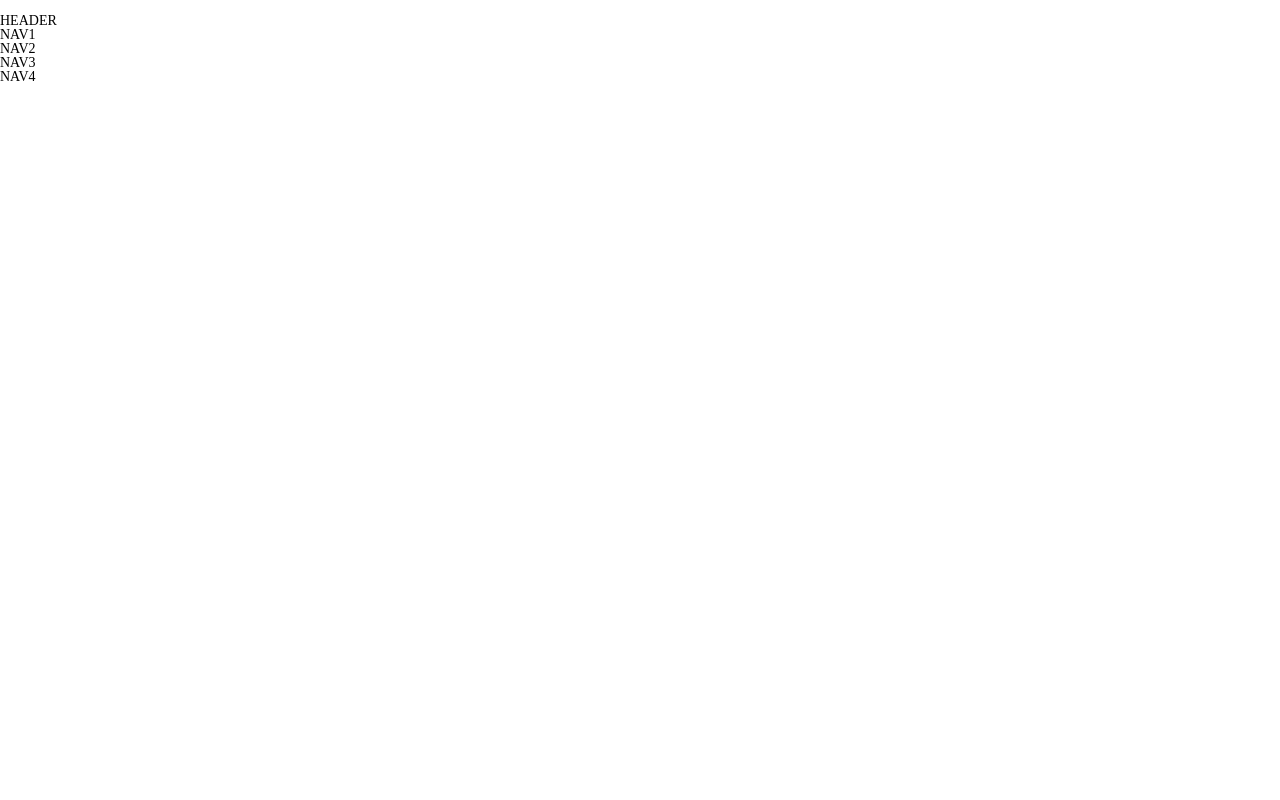
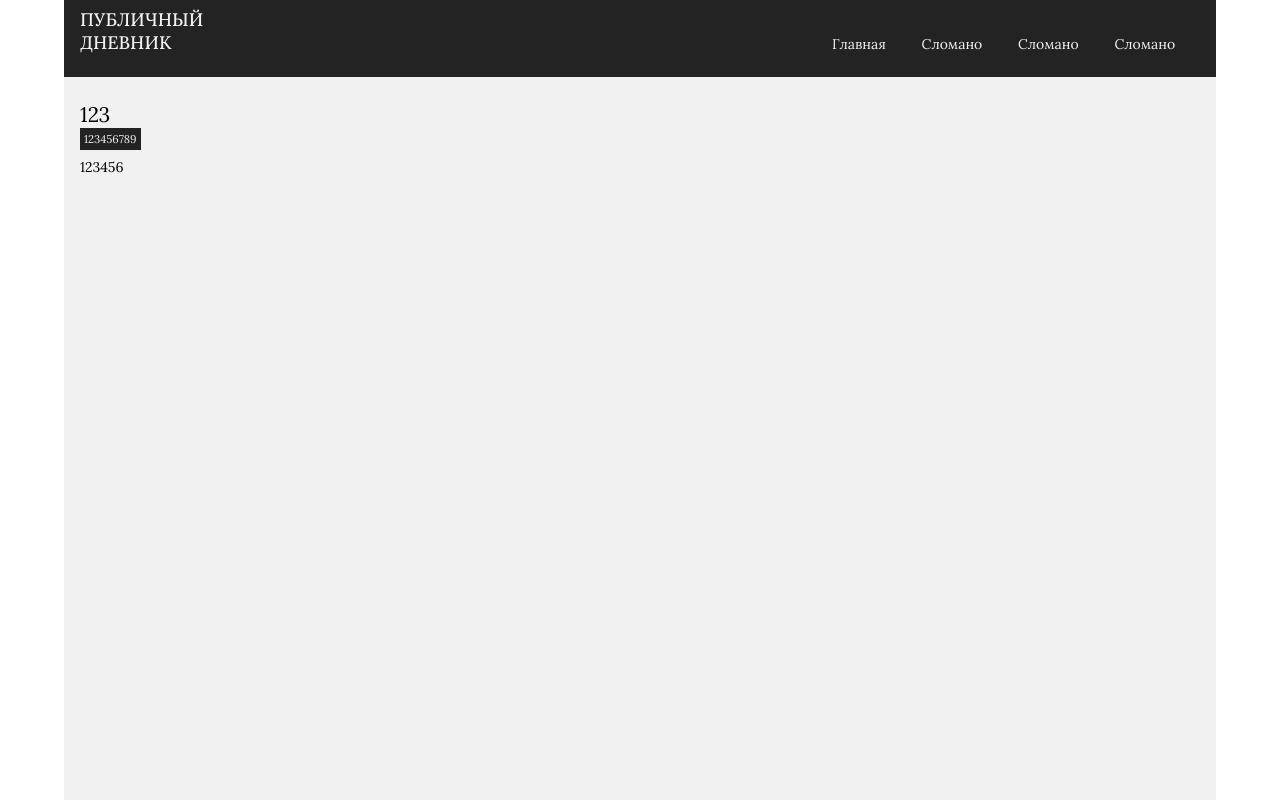
Before and after one commit to RakZarYt/public_diary, a plain HTML site: page index.html in a window 1280 px wide. Drawn offline with Linux system fonts and the light colour scheme.

Commit message:
Добавил стилизацию content, и header. Немного изменил структуру.

```diff
--- a/css/style.css
+++ b/css/style.css
@@ -1,5 +1,6 @@
 @charset "UTF-8";
 /*Обнуление*/
+@import url("https://fonts.googleapis.com/css2?family=Lora:ital,wght@0,400;0,500;0,700;1,400;1,500;1,700&display=swap");
 * {
   padding: 0;
   margin: 0;
@@ -59,3 +60,49 @@ h1, h2, h3, h4, h5, h6 {
   font-weight: 400; }
 
 /*--------------------------*/
+.body {
+  font: 1rem "Lora"; }
+
+.page {
+  background: #f1f1f1;
+  width: 90%;
+  min-height: 100%;
+  margin: 0 auto; }
+
+.header {
+  background: #232323;
+  padding: 8px; }
+  .header .header__item {
+    display: inline-block;
+    color: #f1f1f1; }
+  .header .header__item_heading {
+    padding-left: 8px;
+    font: 1.3rem "Lora";
+    font-weight: 500;
+    width: 20%; }
+  .header .header__item_nav {
+    padding-right: 16px;
+    width: 79.6%;
+    text-align: right; }
+  .header .header__nav {
+    display: inline-block; }
+  .header .header__nav__item {
+    display: inline-block;
+    margin: 16px; }
+
+.content {
+  padding: 16px; }
+  .content .section .article {
+    margin: 8px 0; }
+    .content .section .article .article__heading {
+      font: 1.5rem "Lora";
+      weight: 500; }
+    .content .section .article .article__date {
+      font: 0.8rem "Lora";
+      color: #f1f1f1;
+      background: #232323;
+      display: inline-block;
+      padding: 4px; }
+    .content .section .article .article__content {
+      font: 1rem "Lora";
+      margin-top: 8px; }
--- a/index.html
+++ b/index.html
@@ -8,20 +8,27 @@
 </head>
 <body class="body">
 	<div class="page">
-		﻿<header>
-	<div class="header__item">HEADER</div>
-	<div class="header__item">
-		<nav class="nav">
-			<p class="nav__item">NAV1</p>
-			<p class="nav__item">NAV2</p>
-			<p class="nav__item">NAV3</p>
-			<p class="nav__item">NAV4</p>
+		<header class="header">
+	<div class="header__item header__item_heading">ПУБЛИЧНЫЙ ДНЕВНИК</div>
+	<div class="header__item header__item_nav">
+		<nav class="nav header__nav">
+			<p class="nav__item header__nav__item">Главная</p>
+			<p class="nav__item header__nav__item">Сломано</p>
+			<p class="nav__item header__nav__item">Сломано</p>
+			<p class="nav__item header__nav__item">Сломано</p>
 		</nav>
 	</div>
 </header>
-		﻿<div class="content">
+		<div class="content">
+	<section class="section">
+		<article class="article">
+			<div class="article__heading">123</div>
+			<p class="article__date">123456789</p>
+			<div class="article__content">123456</div>
+		</article>
+	</section>
 </div>
-		﻿<footer class="footer">
+		<footer class="footer">
 	<div class="footer__item"></div>
 </footer>
 	</div>
```
Also changed, not shown: README.html (deleted, +0 -11 lines).
